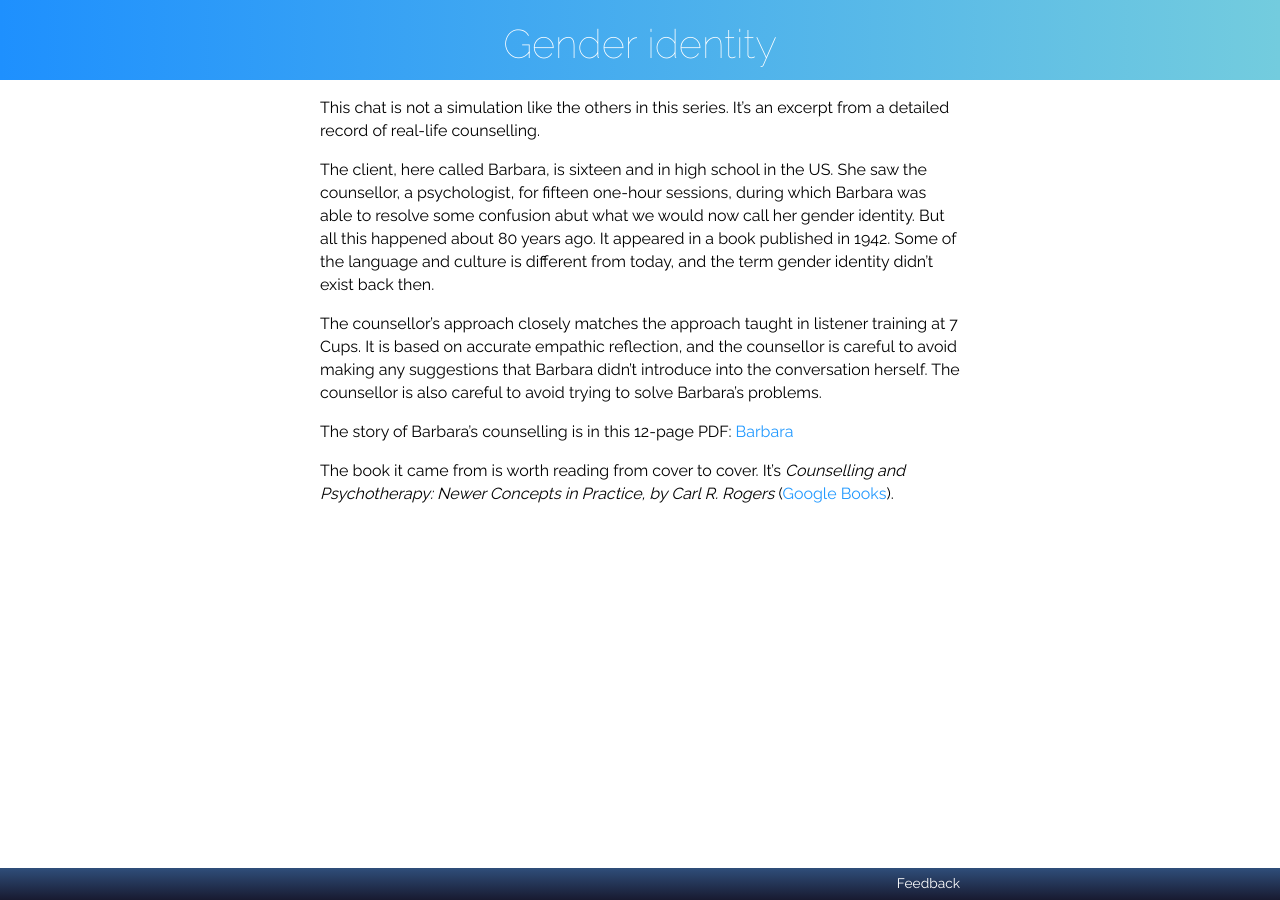
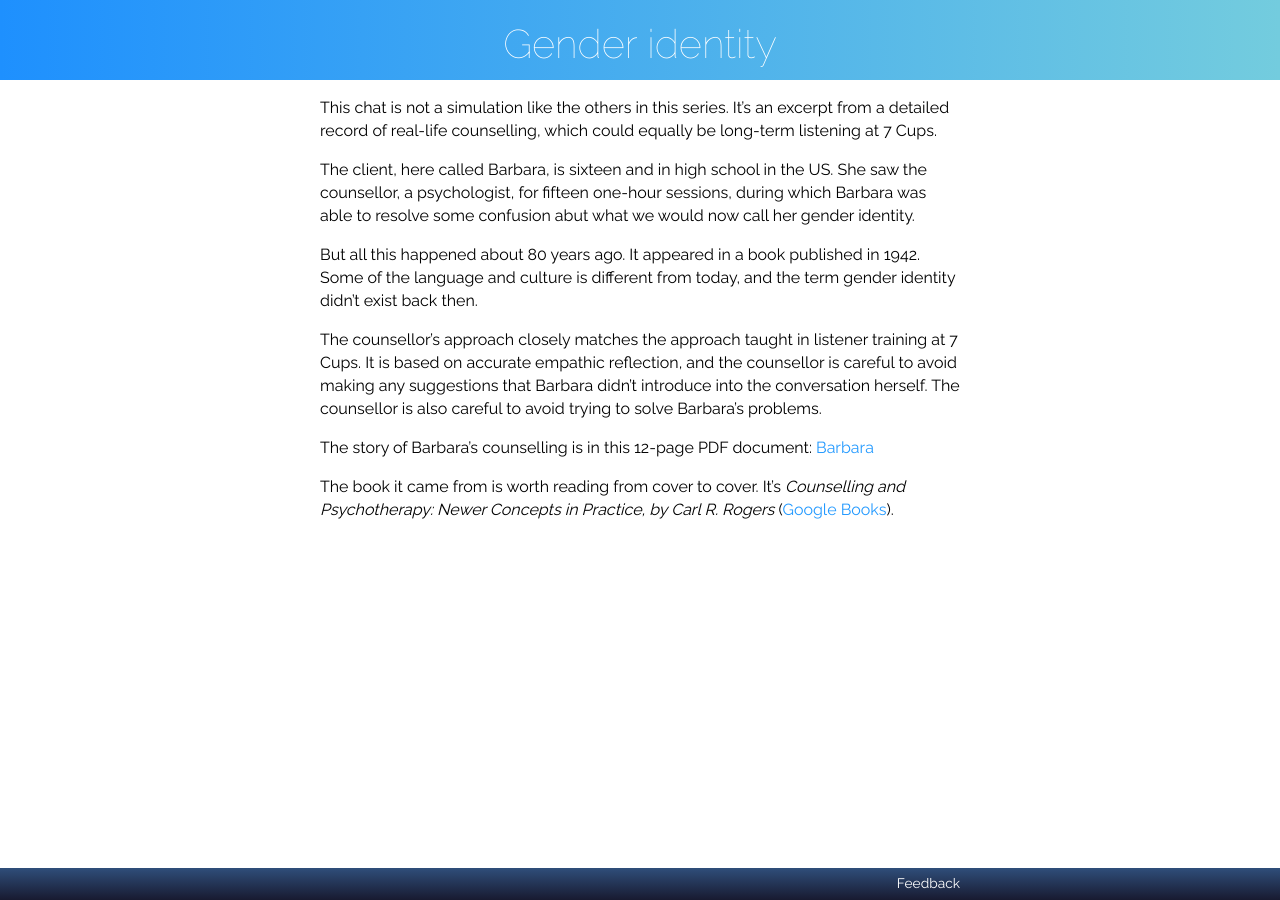
Before and after one commit to RarelyCharlie/rarelycharlie.github.io, a Jekyll site: the page built from _chat/chat10.md, in a window 1280 px wide. Built offline with Jekyll 4.4.1, drawn with Linux system fonts in a browser that asks for light colours.

Commit message:
tweak, publish

```diff
--- a/_chat/chat10.md
+++ b/_chat/chat10.md
@@ -3,20 +3,22 @@ title: Gender identity
 info: Notes from real-life counselling
 layout: default
 feedback: https://www.7cups.com/@RarelyCharlie
-class: index
 ---
-This chat is not a simulation like the others in this series. It's an excerpt from a detailed record of real-life counselling.
+This chat is not a simulation like the others in this series. It's an excerpt from a detailed record of real-life counselling,
+which could equally be long-term listening at 7 Cups.
 
 The client, here called Barbara, is sixteen and in high school in the US. She saw the counsellor, a psychologist, for
 fifteen one-hour sessions, during which Barbara was able to resolve some confusion abut what we would now call her gender
-identity. But all this happened about 80 years ago. It appeared in a book published in 1942. Some of the language and
+identity.
+
+But all this happened about 80 years ago. It appeared in a book published in 1942. Some of the language and
 culture is different from today, and the term gender identity didn't exist back then.
 
 The counsellor's approach closely matches the approach taught in listener training at 7 Cups. It is based on accurate empathic
 reflection, and the counsellor is careful to avoid making any suggestions that Barbara didn't introduce into the
 conversation herself. The counsellor is also careful to avoid trying to solve Barbara's problems.
 
-The story of Barbara's counselling is in this 12-page PDF: [Barbara](../assets/Barbara.pdf)
+The story of Barbara's counselling is in this 12-page PDF document: [Barbara](../assets/Barbara.pdf)
 
 The book it came from is worth reading from cover to cover. It's _Counselling and Psychotherapy: Newer Concepts in
 Practice, by Carl R. Rogers_ ([Google Books](https://books.google.fr/books/about/Counseling_and_psychotherapy.html?id=nbU4AAAAIAAJ)).
```
